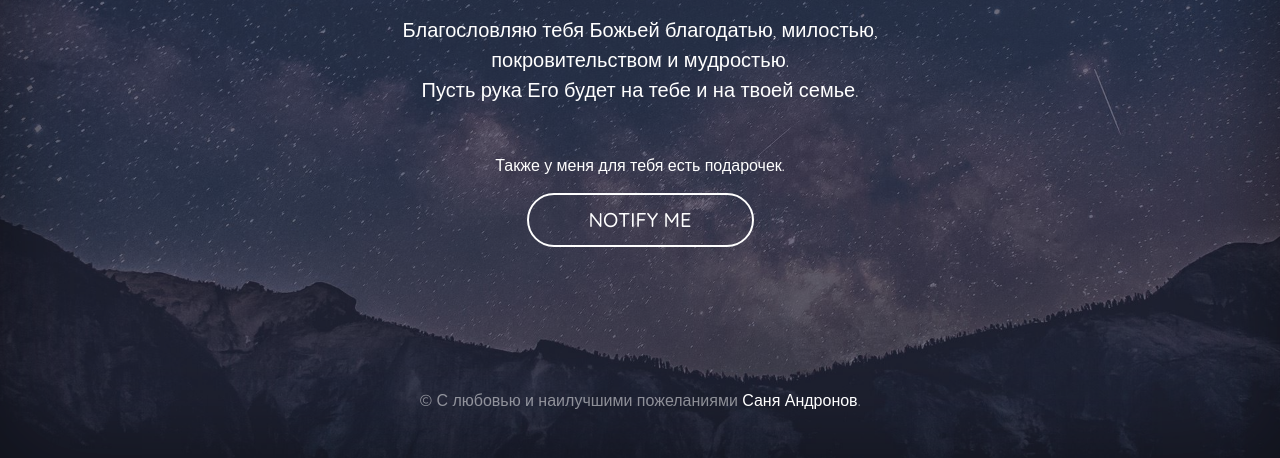
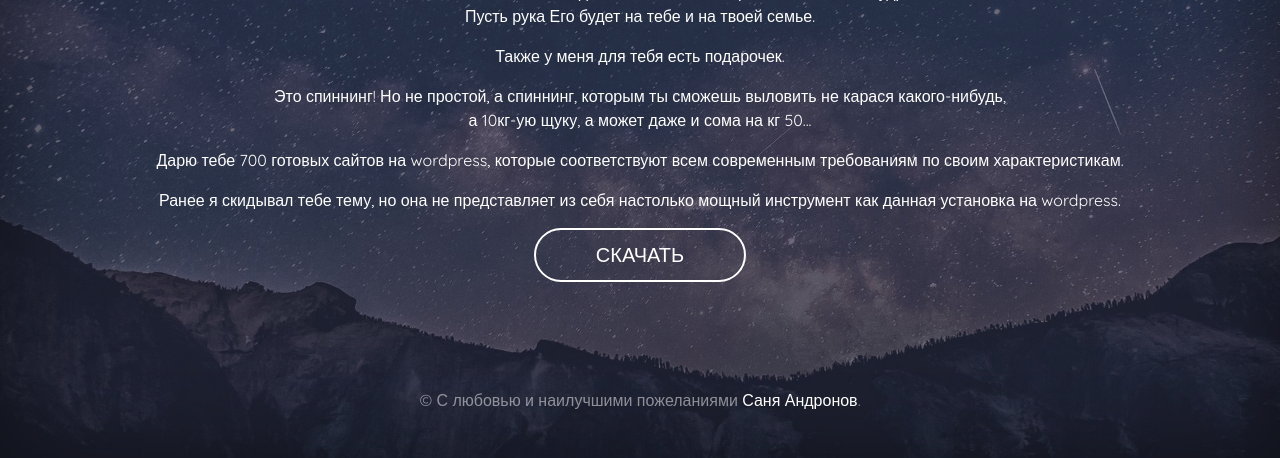
Before and after one commit to AlexandrAndronov/ilya-dmitriev-dr, a plain HTML site: page index.html in a window 1280 px wide. Shown: the part 342-800 px from the top of the page. Drawn offline with Linux system fonts and the light colour scheme.

Commit message:
download_03_01_2024_4

```diff
--- a/css/main.css
+++ b/css/main.css
@@ -103,7 +103,7 @@ body {
 
 .cover-copy {
   max-width: 500px;
-  margin: 0 auto 3rem; }
+  margin: 0 auto 1rem; }
 
 /*
  * Footer
--- a/index.html
+++ b/index.html
@@ -31,10 +31,14 @@
       </div>
       <div class="inner cover">
         <h1 class="cover-heading">С Днем Рождения, Илья!</h1>
-        <p class="lead cover-copy">Благословляю тебя Божьей благодатью, милостью, покровительством и мудростью. <br>
+        <p class="">Благословляю тебя Божьей благодатью, милостью, покровительством и мудростью. <br>
         Пусть рука Его будет на тебе и на твоей семье.</p>
-        <p>Также у меня для тебя есть подарочек.</p>
-        <p class="lead"><button type="button" class="btn btn-lg btn-default btn-notify" data-toggle="modal" data-target="#subscribeModal">Notify Me</button></p>
+        <p class="">Также у меня для тебя есть подарочек.</p>
+        <p class="">Это спиннинг! Но не простой, а спиннинг, которым ты сможешь выловить не карася какого-нибудь, <br> а 10кг-ую щуку, а может даже и сома на кг 50...</p>
+        <p class="">Дарю тебе 700 готовых сайтов на wordpress, которые соответствуют всем современным требованиям по своим характеристикам.</p>
+        <p class="">Ранее я скидывал тебе тему, но она не представляет из себя настолько мощный инструмент как данная установка на wordpress.</p>
+
+        <p class=""><a type="button" class="btn btn-lg btn-default btn-notify" download href="dock/betheme_v27_2_12.zip">Скачать</a></p>
       </div>
       <div class="mastfoot">
         <div class="inner">
```
Also changed, not shown: 1 other file.
